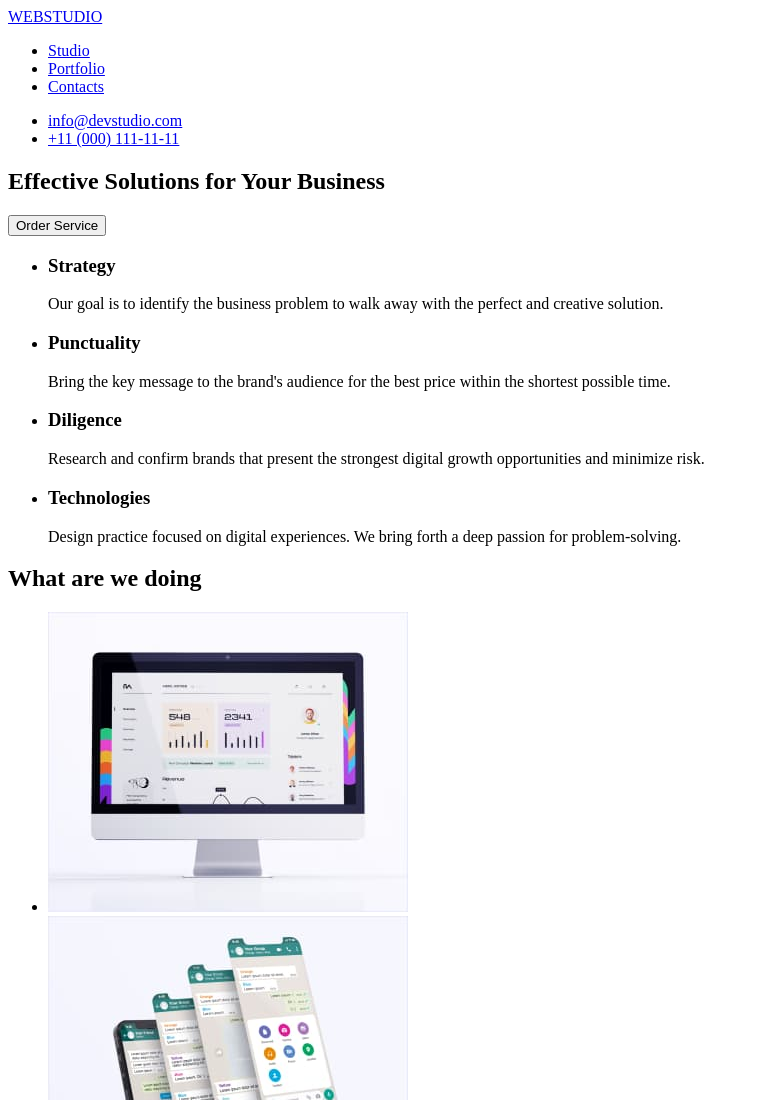
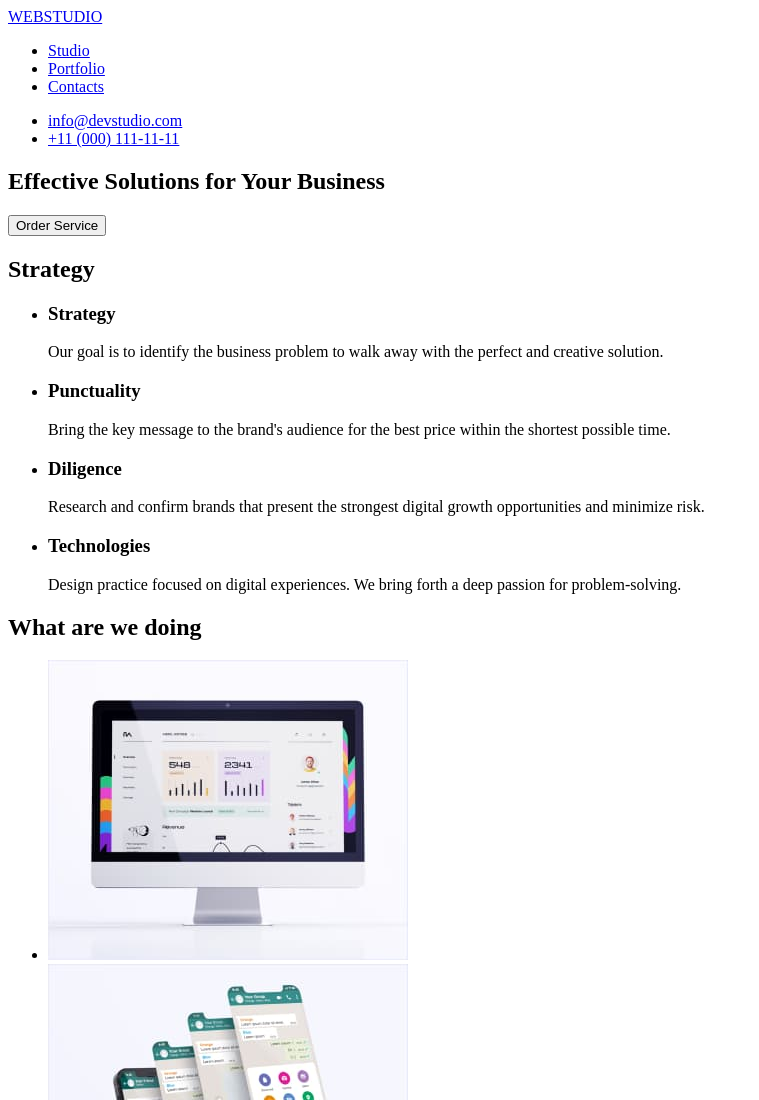
Before and after one commit to Xenia929/goit-markup-hw-01, a plain HTML site: page index.html in a window 1280 px wide. Shown: the top 1100 px of the page, without its empty margins (0-759 px from the left). Drawn offline with Linux system fonts and the light colour scheme.

Commit message:
add h2 for section about

```diff
--- a/index.html
+++ b/index.html
@@ -31,7 +31,7 @@
         </section>
         <!--about-->
         <section>
-            <!--<h2>Strategy</h2>-->
+            <h2>Strategy</h2>
             <ul>
                 <li>
                     <h3>Strategy</h3>
```
